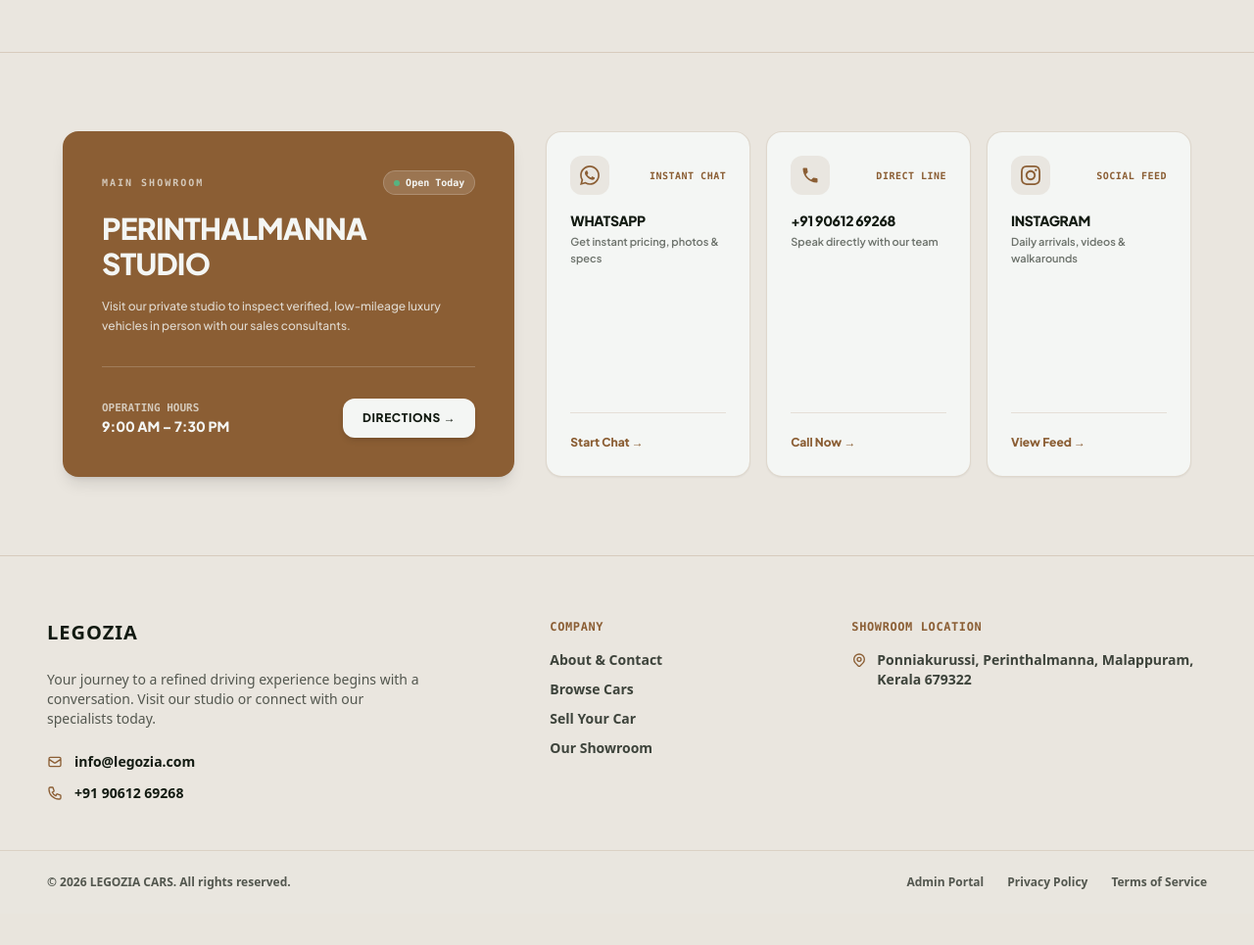
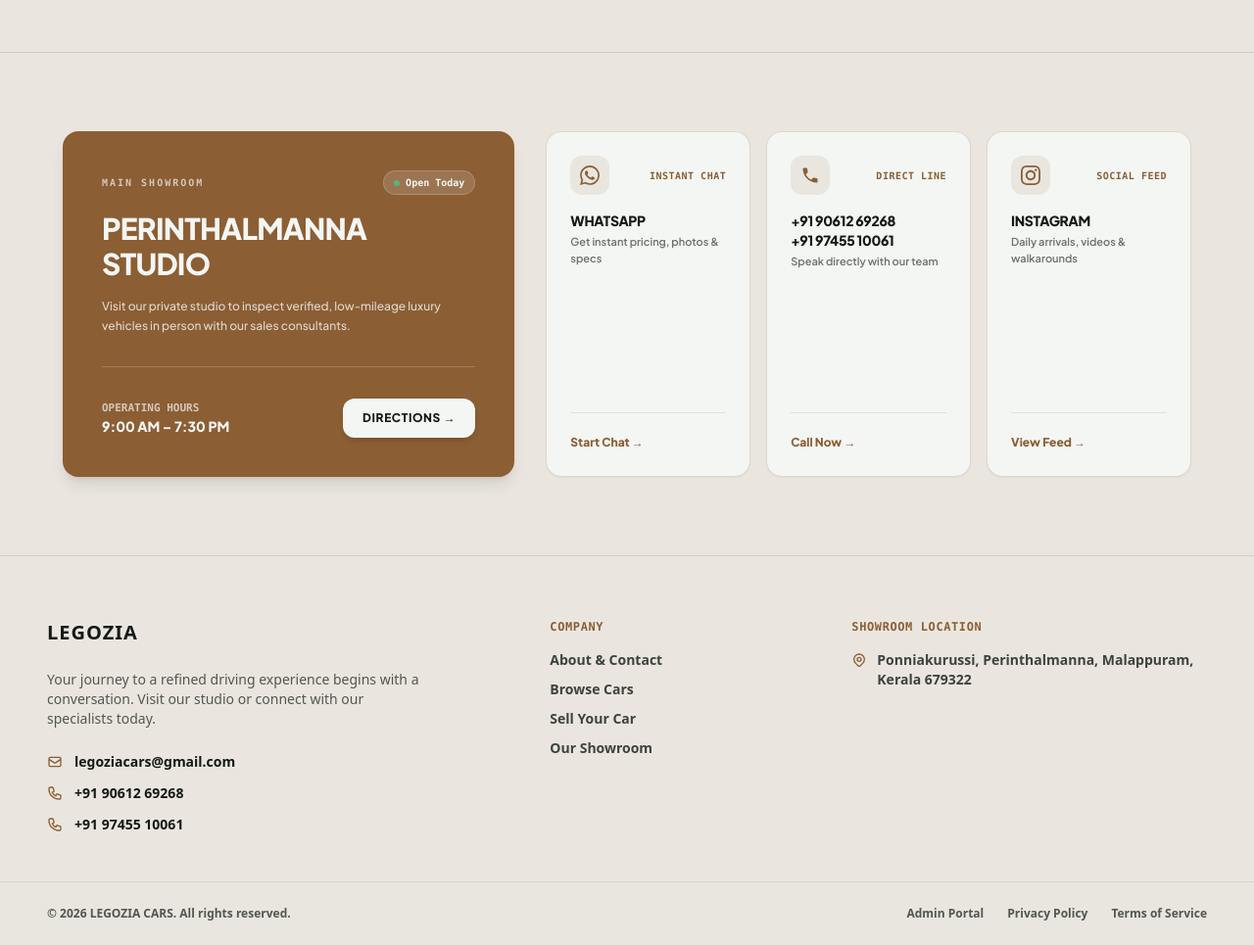
Before and after one commit to Hibaahjasmin/legoziacars, a Flask app: page /about in a window 1280 px wide. Shown: the part 1956-2921 px from the top of the page at 98% size. Before the commit the page ends 2864 px from the top, so only its background shows below. Run offline with Flask 3, Linux system fonts and the light colour scheme; some libraries are stand-ins or nearby versions.

Commit message:
Update frontend HTML template files

```diff
--- a/templates/about.html
+++ b/templates/about.html
@@ -305,6 +305,7 @@
                         <span class="text-[9px] sm:text-[10px] font-mono font-extrabold text-[#8B5E34] uppercase tracking-wider hidden sm:inline">Direct Line</span>
                     </div>
                     <p class="text-xs sm:text-sm font-black text-[#121A11] uppercase tracking-tight">+91 90612 69268</p>
+                    <p class="text-xs sm:text-sm font-black text-[#121A11] uppercase tracking-tight">+91 97455 10061</p>
                     <p class="text-[10px] sm:text-[11px] text-[#121A11]/60 font-semibold mt-1">Speak directly with our team</p>
                 </div>
                 <div class="pt-3 sm:pt-4 border-t border-[#8B5E34]/15 mt-4 sm:mt-6">
@@ -360,11 +361,15 @@
                 <div class="space-y-3 text-xs sm:text-sm font-semibold">
                     <a href="mailto:info@legozia.com" class="flex items-center gap-3 text-[#121A11] hover:text-[#8B5E34] transition-colors">
                         <svg class="w-4 h-4 text-[#8B5E34]" fill="none" stroke="currentColor" viewBox="0 0 24 24"><path stroke-linecap="round" stroke-linejoin="round" stroke-width="2" d="M3 8l7.89 5.26a2 2 0 002.22 0L21 8M5 19h14a2 2 0 002-2V7a2 2 0 00-2-2H5a2 2 0 00-2 2v10a2 2 0 002 2z"/></svg>
-                        <span>info@legozia.com</span>
+                        <span>legoziacars@gmail.com</span>
                     </a>
                     <a href="tel:+919061269268" class="flex items-center gap-3 text-[#121A11] hover:text-[#8B5E34] transition-colors">
                         <svg class="w-4 h-4 text-[#8B5E34]" fill="none" stroke="currentColor" viewBox="0 0 24 24"><path stroke-linecap="round" stroke-linejoin="round" stroke-width="2" d="M3 5a2 2 0 012-2h3.28a1 1 0 01.948.684l1.498 4.493a1 1 0 01-.502 1.21l-2.257 1.13a11.042 11.042 0 005.516 5.516l1.13-2.257a1 1 0 011.21-.502l4.493 1.498a1 1 0 01.684.949V19a2 2 0 01-2 2h-1C9.716 21 3 14.284 3 6V5z"/></svg>
                         <span>+91 90612 69268</span>
+                    </a>
+                    <a href="tel:+919061269268" class="flex items-center gap-3 text-[#121A11] hover:text-[#8B5E34] transition-colors">
+                        <svg class="w-4 h-4 text-[#8B5E34]" fill="none" stroke="currentColor" viewBox="0 0 24 24"><path stroke-linecap="round" stroke-linejoin="round" stroke-width="2" d="M3 5a2 2 0 012-2h3.28a1 1 0 01.948.684l1.498 4.493a1 1 0 01-.502 1.21l-2.257 1.13a11.042 11.042 0 005.516 5.516l1.13-2.257a1 1 0 011.21-.502l4.493 1.498a1 1 0 01.684.949V19a2 2 0 01-2 2h-1C9.716 21 3 14.284 3 6V5z"/></svg>
+                        <span>+91 97455 10061</span>
                     </a>
                 </div>
             </div>
--- a/templates/index.html
+++ b/templates/index.html
@@ -587,11 +587,15 @@
                 <div class="space-y-3 text-xs sm:text-sm font-semibold">
                     <a href="mailto:info@legozia.com" class="flex items-center gap-3 text-[#121A11] hover:text-[#8B5E34] transition-colors">
                         <svg class="w-4 h-4 text-[#8B5E34]" fill="none" stroke="currentColor" viewBox="0 0 24 24"><path stroke-linecap="round" stroke-linejoin="round" stroke-width="2" d="M3 8l7.89 5.26a2 2 0 002.22 0L21 8M5 19h14a2 2 0 002-2V7a2 2 0 00-2-2H5a2 2 0 00-2 2v10a2 2 0 002 2z"/></svg>
-                        <span>info@legozia.com</span>
+                        <span>legoziacars@gmail.com</span>
                     </a>
                     <a href="tel:+919061269268" class="flex items-center gap-3 text-[#121A11] hover:text-[#8B5E34] transition-colors">
                         <svg class="w-4 h-4 text-[#8B5E34]" fill="none" stroke="currentColor" viewBox="0 0 24 24"><path stroke-linecap="round" stroke-linejoin="round" stroke-width="2" d="M3 5a2 2 0 012-2h3.28a1 1 0 01.948.684l1.498 4.493a1 1 0 01-.502 1.21l-2.257 1.13a11.042 11.042 0 005.516 5.516l1.13-2.257a1 1 0 011.21-.502l4.493 1.498a1 1 0 01.684.949V19a2 2 0 01-2 2h-1C9.716 21 3 14.284 3 6V5z"/></svg>
                         <span>+91 90612 69268</span>
+                    </a>
+                    <a href="tel:+919061269268" class="flex items-center gap-3 text-[#121A11] hover:text-[#8B5E34] transition-colors">
+                        <svg class="w-4 h-4 text-[#8B5E34]" fill="none" stroke="currentColor" viewBox="0 0 24 24"><path stroke-linecap="round" stroke-linejoin="round" stroke-width="2" d="M3 5a2 2 0 012-2h3.28a1 1 0 01.948.684l1.498 4.493a1 1 0 01-.502 1.21l-2.257 1.13a11.042 11.042 0 005.516 5.516l1.13-2.257a1 1 0 011.21-.502l4.493 1.498a1 1 0 01.684.949V19a2 2 0 01-2 2h-1C9.716 21 3 14.284 3 6V5z"/></svg>
+                        <span>+91 97455 10061</span>
                     </a>
                 </div>
             </div>
--- a/templates/sell.html
+++ b/templates/sell.html
@@ -342,11 +342,15 @@
                 <div class="space-y-3 text-xs sm:text-sm font-semibold">
                     <a href="mailto:info@legozia.com" class="flex items-center gap-3 text-[#121A11] hover:text-[#8B5E34] transition-colors">
                         <svg class="w-4 h-4 text-[#8B5E34]" fill="none" stroke="currentColor" viewBox="0 0 24 24"><path stroke-linecap="round" stroke-linejoin="round" stroke-width="2" d="M3 8l7.89 5.26a2 2 0 002.22 0L21 8M5 19h14a2 2 0 002-2V7a2 2 0 00-2-2H5a2 2 0 00-2 2v10a2 2 0 002 2z"/></svg>
-                        <span>info@legozia.com</span>
+                        <span>legoziacars@gmail.com</span>
                     </a>
                     <a href="tel:+919061269268" class="flex items-center gap-3 text-[#121A11] hover:text-[#8B5E34] transition-colors">
                         <svg class="w-4 h-4 text-[#8B5E34]" fill="none" stroke="currentColor" viewBox="0 0 24 24"><path stroke-linecap="round" stroke-linejoin="round" stroke-width="2" d="M3 5a2 2 0 012-2h3.28a1 1 0 01.948.684l1.498 4.493a1 1 0 01-.502 1.21l-2.257 1.13a11.042 11.042 0 005.516 5.516l1.13-2.257a1 1 0 011.21-.502l4.493 1.498a1 1 0 01.684.949V19a2 2 0 01-2 2h-1C9.716 21 3 14.284 3 6V5z"/></svg>
                         <span>+91 90612 69268</span>
+                    </a>
+                    <a href="tel:+919061269268" class="flex items-center gap-3 text-[#121A11] hover:text-[#8B5E34] transition-colors">
+                        <svg class="w-4 h-4 text-[#8B5E34]" fill="none" stroke="currentColor" viewBox="0 0 24 24"><path stroke-linecap="round" stroke-linejoin="round" stroke-width="2" d="M3 5a2 2 0 012-2h3.28a1 1 0 01.948.684l1.498 4.493a1 1 0 01-.502 1.21l-2.257 1.13a11.042 11.042 0 005.516 5.516l1.13-2.257a1 1 0 011.21-.502l4.493 1.498a1 1 0 01.684.949V19a2 2 0 01-2 2h-1C9.716 21 3 14.284 3 6V5z"/></svg>
+                        <span>+91 97455 10061</span>
                     </a>
                 </div>
             </div>
```
